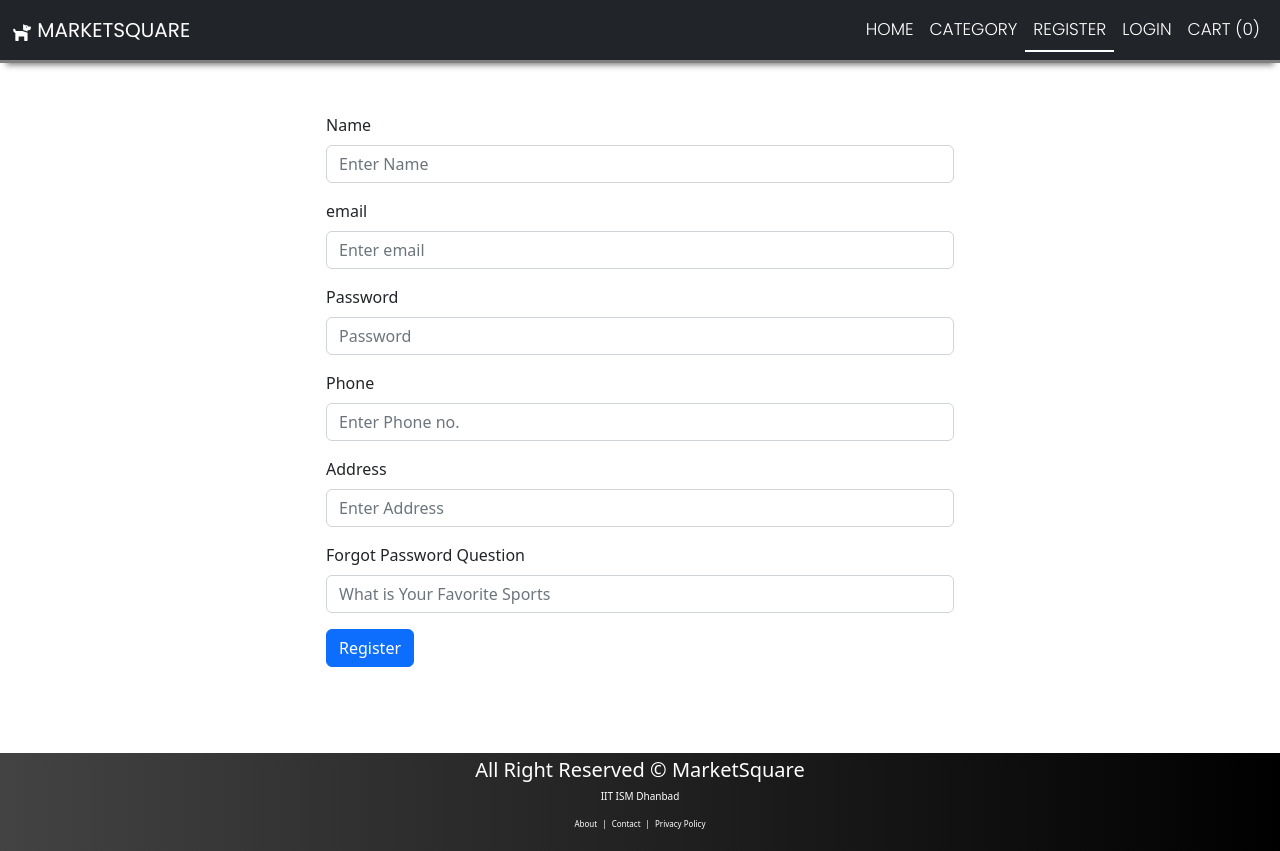
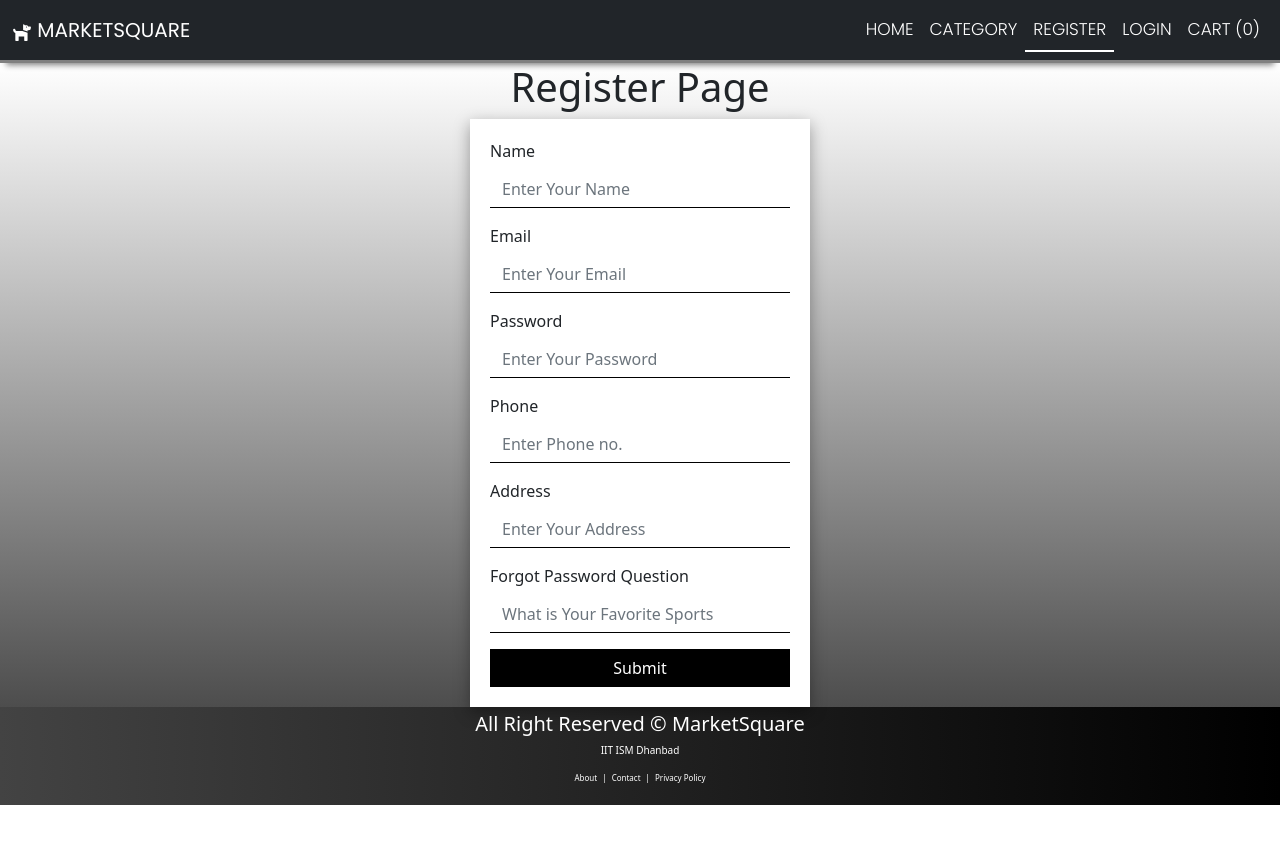
Before and after one commit to deveshk27/MarketSquare, a React (Create React App) app in the folder client/: page /register in a window 1280 px wide. After the commit the page ends 805 px from the top, so only its background shows below. Built offline with nearby package versions, Linux system fonts and the light colour scheme.

Commit message:
Login and registration form styling.

```diff
--- a/client/src/App.js
+++ b/client/src/App.js
@@ -9,7 +9,7 @@
 import Login from "./pages/auth/Login.js";
 import Consult from "./pages/Consult.js";
 import ForgotPassword from "./pages/auth/ForgotPassword.js";
-import Dashboard from "./pages/user/Dashboard.js";
+import Dashboard from "./pages/user/dashboard.js";
 import PrivateRoute from "./components/routes/private.js";
 import AdminRoute from "./components/routes/adminRoutes.js";
 import AdminDashboard from "./pages/admin/AdminDashboard.js";
--- a/client/src/index.css
+++ b/client/src/index.css
@@ -111,3 +111,20 @@
   align-items: center;
   justify-content: center;
 }
+
+/* =======================================*/
+/* register page */
+
+.form-label{
+  width: 200 px;
+  display: block;
+  text-align: left;
+}
+
+.form-control{
+  width: 300px;
+}
+
+.btn{
+  width: 300px;
+}
--- a/client/src/pages/auth/Login.js
+++ b/client/src/pages/auth/Login.js
@@ -1,37 +1,35 @@
 import React from 'react';
-import {useState} from 'react';
+import { useState } from 'react';
 import Layout from '../../components/Layout/Layout';
 import { Button, Form, Row, Col } from 'react-bootstrap';
 import toast from 'react-hot-toast';
 import 'react-toastify/dist/ReactToastify.css';
 import axios from 'axios'
-import {useLocation, useNavigate} from 'react-router-dom'
+import { useLocation, useNavigate } from 'react-router-dom'
 import { useAuth } from '../../context/auth';
 
 const Login = () => {
-    const [email,setEmail]=useState("");
-    const [password,setPassword]=useState("");
-    const [auth,setAuth]=useAuth();
-    const navigate=useNavigate();
+    const [email, setEmail] = useState("");
+    const [password, setPassword] = useState("");
+    const [auth, setAuth] = useAuth();
+    const navigate = useNavigate();
     const location = useLocation();
-    const handleSubmit= async (data)=>{
+    const handleSubmit = async (data) => {
         data.preventDefault();
         try {
-            const res=await axios.post(`${process.env.REACT_APP_API}/api/v1/auth/login`,{email,password});
-            if(res.data.success)
-            {
+            const res = await axios.post(`${process.env.REACT_APP_API}/api/v1/auth/login`, { email, password });
+            if (res.data.success) {
                 toast.success(res.data.message);
                 setAuth({
                     ...auth,
-                    user:res.data.user,
-                    token:res.data.token
+                    user: res.data.user,
+                    token: res.data.token
                 });
-                localStorage.setItem('auth',JSON.stringify(res.data));
+                localStorage.setItem('auth', JSON.stringify(res.data));
                 // we are sending the user to the site he/she wanted to reach before login for better experience
-                navigate(location.state ||"/")
+                navigate(location.state || "/")
             }
-            else
-            {
+            else {
                 toast.error(res.data.message);
             }
         } catch (error) {
@@ -40,32 +38,53 @@
         }
     };
     return (
-        <Layout >
-            <Row style={{ marginTop: "50px" }}>
-                <Col md={{ span: 6, offset: 3 }}>
-                    <Form onSubmit={handleSubmit}>
+        <Layout title="login">
+            <div class='form-container'>
+                <h1>Login Form</h1>
+                <form onSubmit={handleSubmit}>
+                    <div class="mb-3">
+                        <label for="exampleInputEmail" class="form-label">Email</label>
+                        <input
+                            type="email"
+                            value={email}
+                            onChange={(data) => setEmail(data.target.value)}
+                            class="form-control"
+                            id="exampleInputEmail"
+                            placeholder='Enter Your Email'
+                            required
+                        />
+                    </div>
 
-                        <Form.Group className="mb-3" controlId="formBasicEmail">
-                            <Form.Label>email</Form.Label>
-                            <Form.Control type="email" placeholder="Enter email" value={email}onChange={(data)=>setEmail(data.target.value)}  required/>
-                        </Form.Group>
+                    <div class="mb-3">
+                        <label for="exampleInputPassword" class="form-label">Password</label>
+                        <input
+                            type="password"
+                            value={password}
+                            onChange={(data) => setPassword(data.target.value)}
+                            class="form-control"
+                            id="exampleInputPassword"
+                            placeholder='Enter Your Password'
+                            required
+                        />
+                    </div>
 
-                        <Form.Group className="mb-3" controlId="formBasicPassword">
-                            <Form.Label>Password</Form.Label>
-                            <Form.Control type="password" placeholder="Password" value={password} onChange={(data)=>setPassword(data.target.value)}  required/>
-                        </Form.Group>
+                    <button type="submit" className="btn btn-primary marrr">
+                        LOGIN
+                    </button>
 
-                        <Button variant="primary" type="submit">
-                            Login
-                        </Button>
-                        <div className="mt-3">
-                        <Button variant="primary" type="button" className="btn btn-primary" onClick={() => {navigate('/forgot-password')}}>
+                    <div className="mb-3">
+                        <button
+                            type="button"
+                            className="btn btn-primary pads"
+                            onClick={() => {
+                                navigate("/forgot-password");
+                            }}
+                        >
                             Forgot Password
-                        </Button>
-                        </div>
-                    </Form>
-                </Col>
-            </Row>
+                        </button>
+                    </div>
+                </form>
+            </div>
         </Layout>
     );
 }
--- a/client/src/pages/auth/Register.js
+++ b/client/src/pages/auth/Register.js
@@ -1,23 +1,24 @@
-import React,{useState} from 'react';
+import React, { useState } from 'react';
 import Layout from '../../components/Layout/Layout';
 import { Button, Form, Row, Col } from 'react-bootstrap';
 import toast from 'react-hot-toast';
 import 'react-toastify/dist/ReactToastify.css';
 import axios from 'axios'
-import {useNavigate} from 'react-router-dom'
+import { useNavigate } from 'react-router-dom'
+import '../../styles/AuthStyles.css'
 
 const Register = () => {
-    const [name,setName]=useState("");
-    const [email,setEmail]=useState("");
-    const [password,setPassword]=useState("");
-    const [phone,setPhone]=useState("");
-    const [address,setAddress]=useState("");
-    const [answer,setAnswer]=useState("");
-    const navigate=useNavigate();
-    const handleSubmit= async (data)=>{
+    const [name, setName] = useState("");
+    const [email, setEmail] = useState("");
+    const [password, setPassword] = useState("");
+    const [phone, setPhone] = useState("");
+    const [address, setAddress] = useState("");
+    const [answer, setAnswer] = useState("");
+    const navigate = useNavigate();
+    const handleSubmit = async (data) => {
         data.preventDefault();
         try {
-            const res=await axios.post(`${process.env.REACT_APP_API}/api/v1/auth/register`,{
+            const res = await axios.post(`${process.env.REACT_APP_API}/api/v1/auth/register`, {
                 name,
                 email,
                 password,
@@ -25,13 +26,11 @@
                 address,
                 answer,
             });
-            if(res.data.success)
-            {
+            if (res.data.success) {
                 toast.success(res.data.message);
                 navigate("/login")
             }
-            else
-            {
+            else {
                 toast.error(res.data.message);
             }
         } catch (error) {
@@ -40,44 +39,91 @@
         }
     };
     return (
-        <Layout>
-            <Row style={{ marginTop: "50px" }}>
-                <Col md={{ span: 6, offset: 3 }}>
-                    <Form onSubmit={handleSubmit}>
-                        <Form.Group className="mb-3" controlId="formBasicEmail">
-                            <Form.Label>Name</Form.Label>
-                            <Form.Control type="text" placeholder="Enter Name" value={name} onChange={(data)=>setName(data.target.value)} required/>
-                        </Form.Group>
+        <Layout title="Register">
+            <div className="form-container">
+                <h1>Register Page</h1>
+                <form onSubmit={handleSubmit} >
+                    <div class="mb-3">
+                        <label for="exampleInputName" class="form-label">Name</label>
+                        <input
+                            type="text"
+                            value={name}
+                            onChange={(data) => setName(data.target.value)}
+                            class="form-control"
+                            id="exampleInputName"
+                            placeholder='Enter Your Name'
+                            required
+                        />
+                    </div>
 
-                        <Form.Group className="mb-3" controlId="formBasicEmail">
-                            <Form.Label>email</Form.Label>
-                            <Form.Control type="email" placeholder="Enter email" value={email}onChange={(data)=>setEmail(data.target.value)}  required/>
-                        </Form.Group>
+                    <div class="mb-3">
+                        <label for="exampleInputEmail" class="form-label">Email</label>
+                        <input
+                            type="text"
+                            value={email}
+                            onChange={(data) => setEmail(data.target.value)}
+                            class="form-control"
+                            id="exampleInputEmail1"
+                            placeholder='Enter Your Email'
+                            required
+                        />
+                    </div>
 
-                        <Form.Group className="mb-3" controlId="formBasicPassword">
-                            <Form.Label>Password</Form.Label>
-                            <Form.Control type="password" placeholder="Password" value={password} onChange={(data)=>setPassword(data.target.value)}  required/>
-                        </Form.Group>
+                    <div class="mb-3">
+                        <label for="exampleInputPassword1" class="form-label">Password</label>
+                        <input
+                        type="password"
+                        value={password}
+                        onChange={(data) => setPassword(data.target.value)}
+                        class="form-control"
+                        id="exampleInputPassword1"
+                        placeholder='Enter Your Password'
+                        required
+                        />
+                    </div>
 
-                        <Form.Group className="mb-3" controlId="formBasicEmail">
-                            <Form.Label>Phone</Form.Label>
-                            <Form.Control type="text" placeholder="Enter Phone no." value={phone} onChange={(data)=>setPhone(data.target.value)}  required/>
-                        </Form.Group>
+                    <div class="mb-3">
+                        <label for="exampleInputPhone" class="form-label">Phone</label>
+                        <input
+                        type="phone"
+                        value={phone}
+                        onChange={(data) => setPhone(data.target.value)}
+                        class="form-control"
+                        id="exampleInputPhone"
+                        placeholder='Enter Phone no.'
+                        required
+                        />
+                    </div>
 
-                        <Form.Group className="mb-3" controlId="formBasicEmail">
-                            <Form.Label>Address</Form.Label>
-                            <Form.Control type="text" placeholder="Enter Address" value={address} onChange={(data)=>setAddress(data.target.value)} required/>
-                        </Form.Group>
-                        <Form.Group className="mb-3" controlId="formBasicEmail">
-                            <Form.Label>Forgot Password Question</Form.Label>
-                            <Form.Control type="text" placeholder="What is Your Favorite Sports" value={answer} onChange={(data)=>setAnswer(data.target.value)} required/>
-                        </Form.Group>
-                        <Button variant="primary" type="submit">
-                            Register
-                        </Button>
-                    </Form>
-                </Col>
-            </Row>
+                    <div class="mb-3">
+                        <label for="exampleInputAddress" class="form-label">Address</label>
+                        <input
+                        type="address"
+                        value={address}
+                        onChange={(data) => setAddress(data.target.value)}
+                        class="form-control"
+                        id="exampleInputAddress"
+                        placeholder='Enter Your Address'
+                        required
+                        />
+                    </div>
+
+                    <div class="mb-3">
+                        <label for="exampleInputAddress" class="form-label" id='fpq'>Forgot Password Question</label>
+                        <input
+                        type="forgotpassword"
+                        value={answer}
+                        onChange={(data) => setAnswer(data.target.value)}
+                        class="form-control"
+                        id="exampleInputforgotpassword"
+                        placeholder='What is Your Favorite Sports'
+                        required
+                        />
+                    </div>
+
+                    <button type="submit" class="btn btn-primary">Submit</button>
+                </form>
+            </div>
         </Layout>
     );
 }
--- /dev/null
+++ b/client/src/styles/AuthStyles.css
@@ -0,0 +1,61 @@
+/* ===================================
+========= register page  */
+.form-container {
+    display: flex;
+    align-items: center;
+    justify-content: center;
+    min-height: 80vh;
+    flex-direction: column;
+    background-color: #ffdee9;
+    background-image: linear-gradient(180deg, #ffffff 0%, #4d4d4d 100%)
+  }
+
+  .form-container form {
+    box-shadow: rgba(0, 0, 0, 0.35) 0px 5px 15px;
+    padding: 20px;
+    background-color: #fff;
+  }
+
+  .form-container form .title {
+    text-align: center;
+    margin-bottom: 15px;
+    font-weight: bold;
+    font-family: "Playfair Display", serif;
+  }
+
+  .form-container form input {
+    border: none;
+    border-bottom: 1px solid #000;
+    border-radius: 0;
+  }
+
+  .form-container form button {
+    border: 1px solid black;
+    border-radius: 0;
+    background-color: #000;
+    color: white;
+    width: 300px;
+  }
+
+  .form-container form button:hover {
+    border: 1px solid black;
+    background: #000000; /* fallback for old browsers */
+    background: -webkit-linear-gradient(
+      to right,
+      #434343,
+      #000000
+    ); /* Chrome 10-25, Safari 5.1-6 */
+    background: linear-gradient(
+      to right,
+      #434343,
+      #000000
+    ); /* W3C, IE 10+/ Edge, Firefox 16+, Chrome 26+, Opera 12+, Safari 7+ */
+  }
+
+  .marrr{
+    margin-bottom: 10px;
+  }
+
+  .pads{
+    margin-bottom: -20px;
+  }
```
Also changed, not shown: 2 other files (tests, documents, lock files or other folders).
